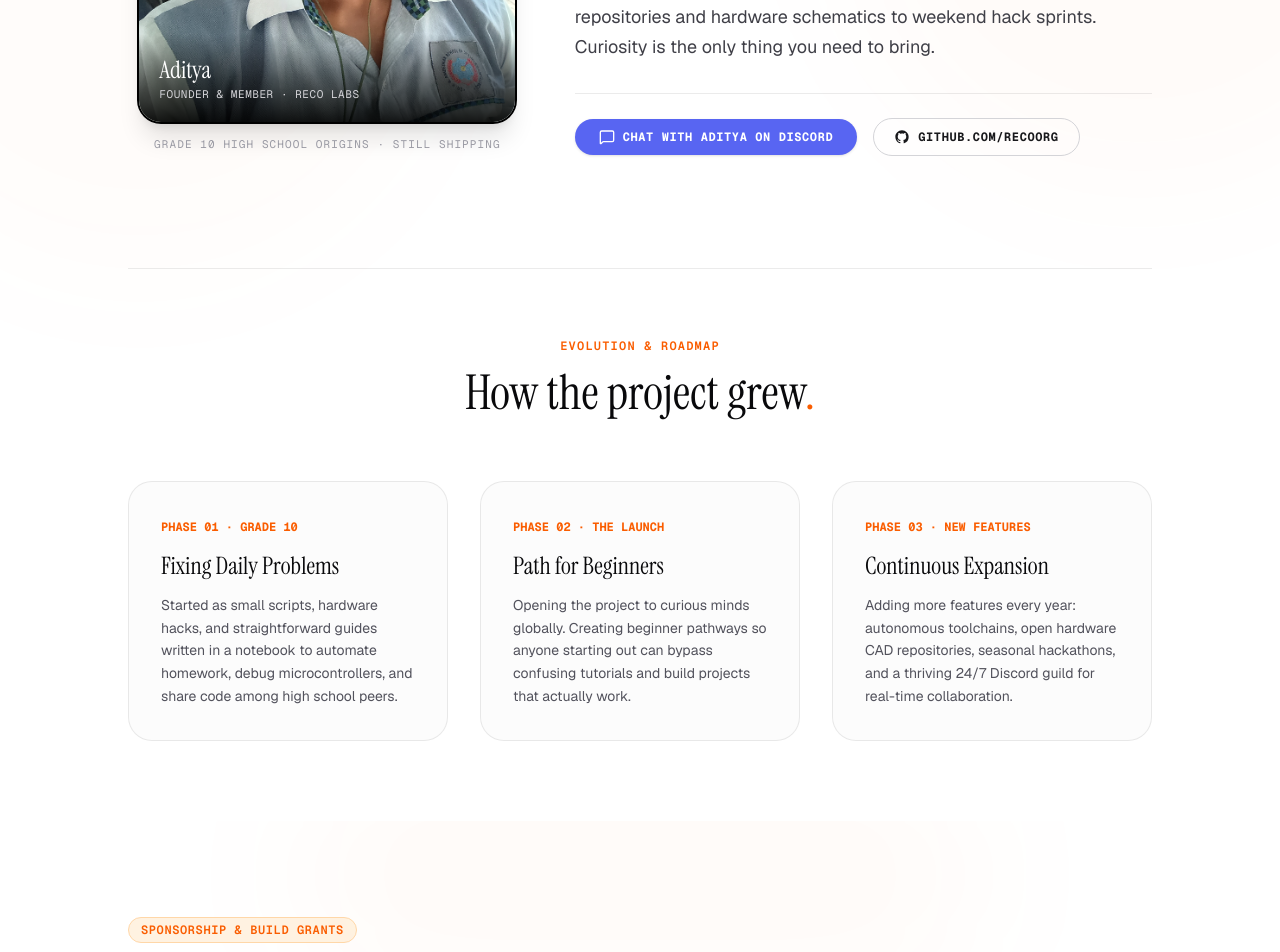
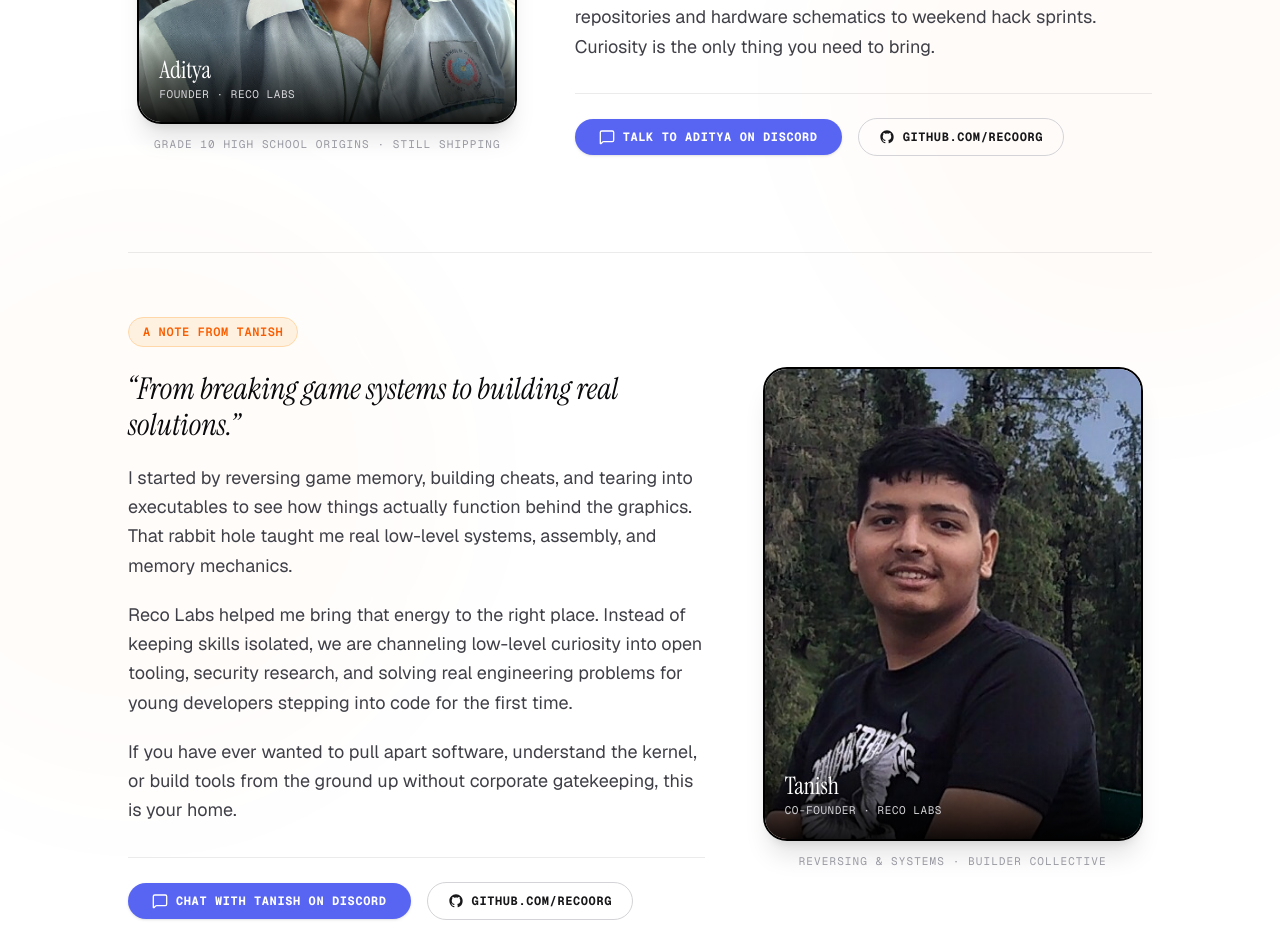
Before and after one commit to recoorg/recolabs, a React (Vite) app: page /about in a window 1280 px wide. Shown: the part 820-1772 px from the top of the page. Built offline with nearby package versions, Linux system fonts and the light colour scheme; no server answers.

Commit message:
feat: add Co-Founder Tanish to About page and update Aditya Discord direct profile link

```diff
--- a/src/components/FooterWrapper.tsx
+++ b/src/components/FooterWrapper.tsx
@@ -95,7 +95,7 @@ export function FooterWrapper() {
             ],
           },
         ]}
-        copyright="© 2026 Reco Labs · Founded by Aditya · Built by curious minds worldwide."
+        copyright="© 2026 Reco Labs · Founded by Aditya & Tanish · Built by curious minds worldwide."
         palette={
           isDark
             ? {
--- a/src/pages/AboutPage.tsx
+++ b/src/pages/AboutPage.tsx
@@ -18,18 +18,21 @@ export function AboutPage() {
         {/* Page Tag & Title */}
         <div className="text-center max-w-3xl mx-auto pb-12 border-b editorial-hairline">
           <span className="font-mono text-xs uppercase tracking-widest text-[#FA5D00] font-semibold">
-            FOUNDER & ORIGINS
+            FOUNDERS & ORIGINS
           </span>
           <h1 className="mt-4 font-serif text-5xl sm:text-7xl lg:text-8xl text-zinc-950 dark:text-zinc-50 font-normal tracking-tight">
             The Story of Reco Labs<span className="text-[#FA5D00]">.</span>
           </h1>
           <p className="mt-4 font-sans text-base sm:text-lg text-zinc-600 dark:text-zinc-400 font-normal leading-relaxed">
-            Started in Grade 10 to solve daily problems. Now a global skill exchange for beginners and curious minds.
+            Started in Grade 10 to solve daily problems and channel raw curiosity into open tools, reversing, and real-world software for young minds.
           </p>
         </div>
 
-        {/* Founder Feature Section */}
-        <div className="mt-16 grid grid-cols-1 lg:grid-cols-12 gap-12 items-center">
+        {/* Founders Feature Section */}
+        <div className="mt-16 space-y-24">
+
+          {/* Founder 01: Aditya */}
+          <div className="grid grid-cols-1 lg:grid-cols-12 gap-12 items-center">
 
             {/* Founder Portrait */}
             <div className="lg:col-span-5 flex flex-col items-center">
@@ -42,7 +45,7 @@ export function AboutPage() {
                 <div className="absolute bottom-0 inset-x-0 p-5 bg-gradient-to-t from-black/90 via-black/50 to-transparent text-white">
                   <div className="font-serif text-2xl font-normal">Aditya</div>
                   <div className="font-mono text-[11px] text-zinc-300 uppercase tracking-wider">
-                  Founder & Member · Reco Labs
+                    Founder · Reco Labs
                   </div>
                 </div>
               </div>
@@ -54,7 +57,7 @@ export function AboutPage() {
             {/* Letter from Aditya */}
             <div className="lg:col-span-7 flex flex-col justify-center">
               <div className="inline-flex items-center gap-2 px-3.5 py-1.5 rounded-full bg-orange-100/70 dark:bg-orange-950/40 border border-orange-200 dark:border-orange-900/60 text-[#FA5D00] font-mono text-xs font-semibold uppercase tracking-wider w-fit mb-6">
-              <span>A NOTE FROM THE FOUNDER</span>
+                <span>A NOTE FROM ADITYA</span>
               </div>
 
               <div className="space-y-5 font-sans text-base sm:text-lg text-zinc-700 dark:text-zinc-300 leading-relaxed font-normal">
@@ -78,13 +81,13 @@ export function AboutPage() {
               {/* Direct Connect Buttons */}
               <div className="mt-8 flex flex-wrap items-center gap-4 pt-6 border-t editorial-hairline">
                 <a
-                href="https://discord.com/invite/7dk4w37BhP"
+                  href="https://discordapp.com/users/1487817113191055593"
                   target="_blank"
                   rel="noreferrer"
                   className="inline-flex items-center gap-2 px-6 py-2.5 rounded-full bg-[#5865F2] hover:bg-[#4752c4] text-white font-mono text-xs font-bold uppercase tracking-wider transition-colors shadow-sm"
                 >
                   <MessageSquare className="w-4 h-4" />
-                <span>Chat with Aditya on Discord</span>
+                  <span>Talk to Aditya on Discord</span>
                 </a>
 
                 <a
@@ -97,6 +100,81 @@ export function AboutPage() {
                   <span>github.com/recoorg</span>
                 </a>
               </div>
+            </div>
+
+          </div>
+
+          {/* Founder 02: Tanish */}
+          <div className="grid grid-cols-1 lg:grid-cols-12 gap-12 items-center pt-16 border-t editorial-hairline">
+
+            {/* Letter from Tanish */}
+            <div className="lg:col-span-7 order-2 lg:order-1 flex flex-col justify-center">
+              <div className="inline-flex items-center gap-2 px-3.5 py-1.5 rounded-full bg-orange-100/70 dark:bg-orange-950/40 border border-orange-200 dark:border-orange-900/60 text-[#FA5D00] font-mono text-xs font-semibold uppercase tracking-wider w-fit mb-6">
+                <span>A NOTE FROM TANISH</span>
+              </div>
+
+              <div className="space-y-5 font-sans text-base sm:text-lg text-zinc-700 dark:text-zinc-300 leading-relaxed font-normal">
+                <p className="font-serif text-2xl sm:text-3xl text-zinc-950 dark:text-zinc-100 italic">
+                  &ldquo;From breaking game systems to building real solutions.&rdquo;
+                </p>
+
+                <p>
+                  I started by reversing game memory, building cheats, and tearing into executables to see how things actually function behind the graphics. That rabbit hole taught me real low-level systems, assembly, and memory mechanics.
+                </p>
+
+                <p>
+                  Reco Labs helped me bring that energy to the right place. Instead of keeping skills isolated, we are channeling low-level curiosity into open tooling, security research, and solving real engineering problems for young developers stepping into code for the first time.
+                </p>
+
+                <p>
+                  If you have ever wanted to pull apart software, understand the kernel, or build tools from the ground up without corporate gatekeeping, this is your home.
+                </p>
+              </div>
+
+              {/* Direct Connect Buttons */}
+              <div className="mt-8 flex flex-wrap items-center gap-4 pt-6 border-t editorial-hairline">
+                <a
+                  href="https://discord.com/invite/7dk4w37BhP"
+                  target="_blank"
+                  rel="noreferrer"
+                  className="inline-flex items-center gap-2 px-6 py-2.5 rounded-full bg-[#5865F2] hover:bg-[#4752c4] text-white font-mono text-xs font-bold uppercase tracking-wider transition-colors shadow-sm"
+                >
+                  <MessageSquare className="w-4 h-4" />
+                  <span>Chat with Tanish on Discord</span>
+                </a>
+
+                <a
+                  href="https://github.com/recoorg"
+                  target="_blank"
+                  rel="noreferrer"
+                  className="inline-flex items-center gap-2 px-5 py-2.5 rounded-full border border-zinc-300 dark:border-zinc-700 bg-transparent text-zinc-900 dark:text-zinc-100 font-mono text-xs font-bold uppercase tracking-wider hover:border-[#FA5D00] transition-colors"
+                >
+                  <GithubIcon className="w-4 h-4" />
+                  <span>github.com/recoorg</span>
+                </a>
+              </div>
+            </div>
+
+            {/* Founder Portrait: Tanish */}
+            <div className="lg:col-span-5 order-1 lg:order-2 flex flex-col items-center">
+              <div className="relative w-full max-w-[380px] rounded-3xl overflow-hidden border-2 border-black dark:border-zinc-700 shadow-xl group">
+                <img
+                  src="/tanish.jpg"
+                  alt="Tanish — Co-Founder of Reco Labs"
+                  className="w-full aspect-[4/5] object-cover object-center filter contrast-[1.02] group-hover:scale-105 transition-transform duration-500"
+                />
+                <div className="absolute bottom-0 inset-x-0 p-5 bg-gradient-to-t from-black/90 via-black/50 to-transparent text-white">
+                  <div className="font-serif text-2xl font-normal">Tanish</div>
+                  <div className="font-mono text-[11px] text-zinc-300 uppercase tracking-wider">
+                    Co-Founder · Reco Labs
+                  </div>
+                </div>
+              </div>
+              <div className="mt-3 font-mono text-[11px] text-zinc-400 uppercase tracking-widest">
+                Reversing & Systems · Builder Collective
+              </div>
+            </div>
+
           </div>
 
         </div>
--- a/src/pages/HomePage.tsx
+++ b/src/pages/HomePage.tsx
@@ -27,7 +27,7 @@ export function HomePage() {
             Built to fix real problems, share tutorials, and help beginners find their path<span className="text-[#FA5D00]">.</span>
           </h2>
           <p className="mt-6 font-sans text-base sm:text-lg text-zinc-600 dark:text-zinc-400 max-w-2xl mx-auto leading-relaxed">
-            Founded by Aditya in Grade 10, Reco Labs is a peer-driven collective where curious minds exchange skills across software, circuits, and open-source infrastructure.
+            Founded by Aditya and Tanish, Reco Labs is a peer-driven collective where curious minds exchange skills across software, circuits, and open-source infrastructure.
           </p>
 
           <div className="mt-10 flex flex-wrap justify-center items-center gap-4">
```
Also changed, not shown: public/tanish.jpg (added), public/tanish.png (added). Lines whose indentation alone changed are shown as unchanged.
